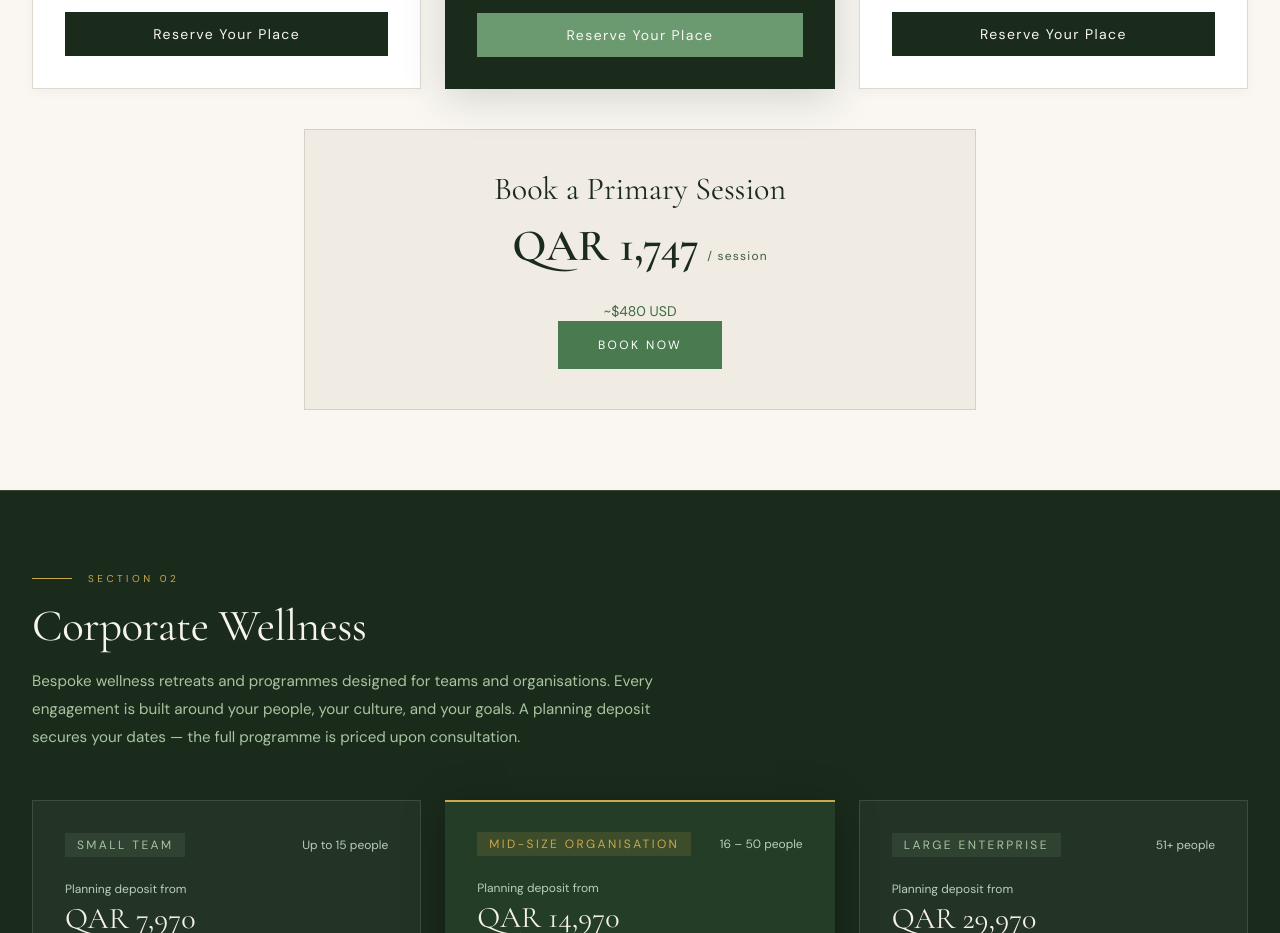
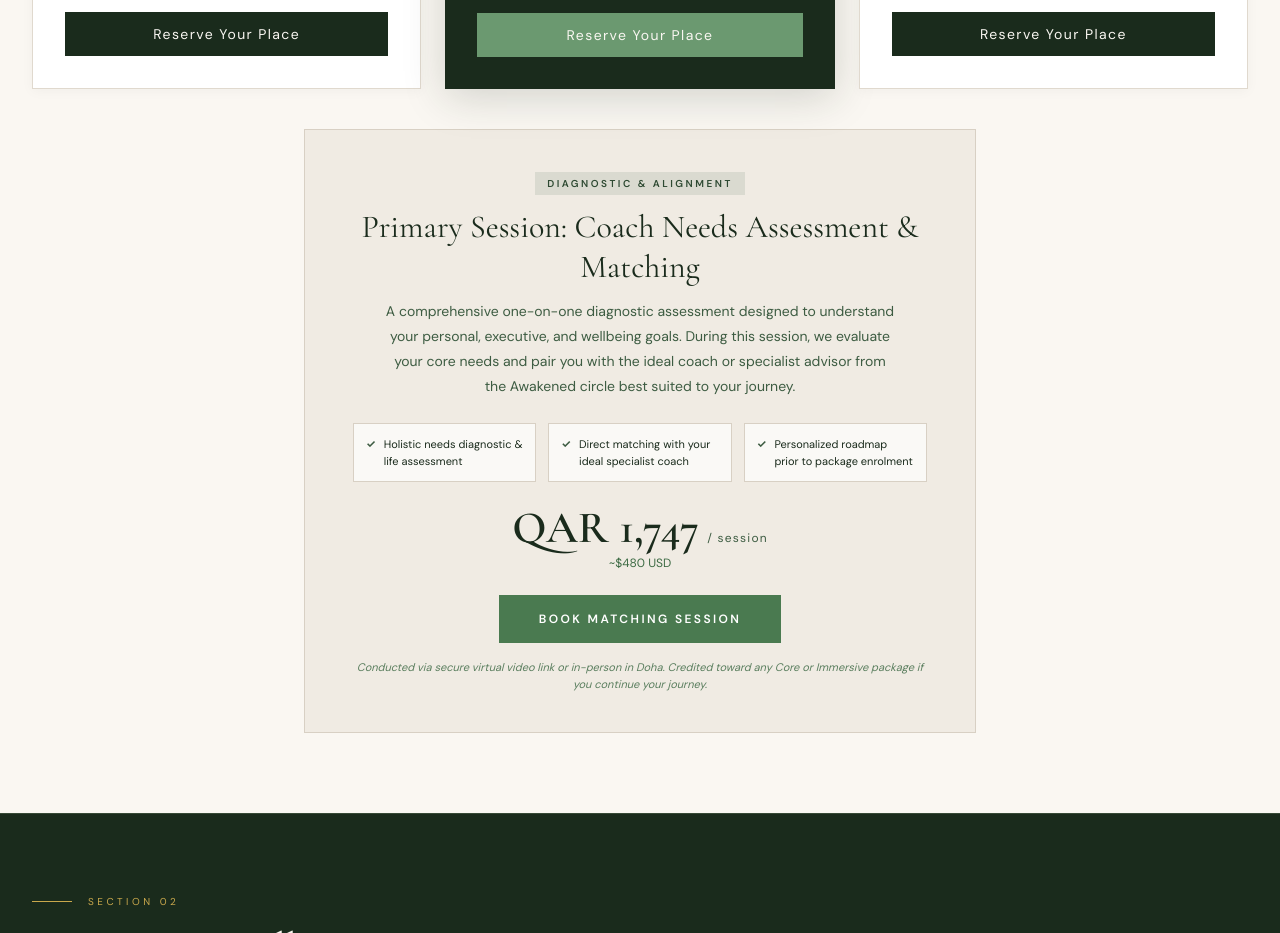
Before and after one commit to asmaahemaidy-del/awakened-main, a React (Vite) app: page /book in a window 1280 px wide. Shown: the part 1760-2693 px from the top of the page. Built offline with nearby package versions, Linux system fonts and the light colour scheme; a web font is replaced by a local one.

Commit message:
feat(book): enhance primary matching session description, diagnostic features and reassurance copy

```diff
--- a/src/pages/BookPage.jsx
+++ b/src/pages/BookPage.jsx
@@ -958,23 +958,92 @@ export function BookPage() {
         </div>
         <div className="max-w-7xl mx-auto px-8 pb-20">
           <div
-            className="max-w-2xl mx-auto px-10 py-10 text-center"
+            className="max-w-2xl mx-auto px-8 md:px-12 py-10 text-center"
             style={{
               background: "#F0EBE3",
               border: "1px solid #D8D0C4",
             }}
           >
+            <span
+              className="inline-block text-[10px] tracking-[0.25em] uppercase px-3 py-1 mb-3"
+              style={{
+                fontFamily: fontBody,
+                background: "rgba(61,92,66,0.12)",
+                color: "#2E4A32",
+                fontWeight: 600,
+              }}
+            >
+              {t("Diagnostic & Alignment", "جلسة التشخيص والمواءمة")}
+            </span>
+            <h3
+              style={{
+                fontFamily: fontHead,
+                fontSize: "clamp(1.5rem, 2.5vw, 2.2rem)",
+                color: "#1A2B1C",
+                lineHeight: 1.25,
+                marginBottom: "0.75rem",
+              }}
+            >
+              {t(
+                "Primary Session: Coach Needs Assessment & Matching",
+                "الجلسة الاستشارية الأولى: تحديد الاحتياجات والمواءمة مع المستشار",
+              )}
+            </h3>
             <p
-              style={{
-                fontFamily: fontHead,
-                fontSize: "clamp(1.4rem, 2.5vw, 2rem)",
-                color: "#1A2B1C",
-                lineHeight: 1.2,
+              className="text-xs md:text-sm max-w-lg mx-auto leading-relaxed mb-6"
+              style={{
+                fontFamily: fontBody,
+                color: "#3D5C42",
+                lineHeight: isAr ? 2 : 1.8,
               }}
             >
-              {t("Book a Primary Session", "احجز جلسة استشارية أولى")}
+              {t(
+                "A comprehensive one-on-one diagnostic assessment designed to understand your personal, executive, and wellbeing goals. During this session, we evaluate your core needs and pair you with the ideal coach or specialist advisor from the Awakened circle best suited to your journey.",
+                "جلسة تشخيصية فردية معمقة للتعرف على أهدافكم وتطلعاتكم الشخصية والقيادية. نعمل من خلالها على تقييم احتياجاتكم بدقة ومواءمتكم مع الموجه أو المستشار الأنسب من الدائرة الاستشارية لـ أوايكند لتوجيه مسيرتكم بأعلى معايير الخصوصية.",
+              )}
             </p>
-            <div className="flex items-baseline justify-center gap-2 mt-4 mb-8">
+
+            {/* Key matching features */}
+            <div
+              className="grid grid-cols-1 sm:grid-cols-3 gap-3 mb-6 text-left"
+              style={{
+                direction: isAr ? "rtl" : "ltr",
+              }}
+            >
+              {[
+                {
+                  en: "Holistic needs diagnostic & life assessment",
+                  ar: "تشخيص شامل للاحتياجات ونمط الحياة",
+                },
+                {
+                  en: "Direct matching with your ideal specialist coach",
+                  ar: "المواءمة المباشرة واختيار الموجه الأنسب لك",
+                },
+                {
+                  en: "Personalized roadmap prior to package enrolment",
+                  ar: "خارطة طريق مخصصة قبل بدء البرامج الممتدة",
+                },
+              ].map((feat, fi) => (
+                <div
+                  key={fi}
+                  className="p-3 bg-white/70 border border-[#D8D0C4] flex items-start gap-2"
+                >
+                  <span style={{ color: "#3D5C42", fontWeight: 700, fontSize: "11px" }}>✓</span>
+                  <span
+                    className="text-[11px]"
+                    style={{
+                      fontFamily: fontBody,
+                      color: "#1A2B1C",
+                      lineHeight: 1.5,
+                    }}
+                  >
+                    {t(feat.en, feat.ar)}
+                  </span>
+                </div>
+              ))}
+            </div>
+
+            <div className="flex items-baseline justify-center gap-2 mb-1">
               <span
                 style={{
                   fontFamily: fontHead,
@@ -998,7 +1067,7 @@ export function BookPage() {
               </span>
             </div>
             <p
-              className="text-sm mt-1 mb-0"
+              className="text-xs mt-0 mb-6"
               style={{
                 fontFamily: fontBody,
                 color: "var(--brand-sage)",
@@ -1007,6 +1076,7 @@ export function BookPage() {
               ~${SINGLE_SESSION_USD.toLocaleString("en-US")}
               {" USD"}
             </p>
+
             <button
               onClick={() => handleCheckout(PRIMARY_SESSION_SKU)}
               disabled={loadingSkuId === PRIMARY_SESSION_SKU}
@@ -1030,12 +1100,26 @@ export function BookPage() {
                 e.currentTarget.style.boxShadow = "none";
               }}
             >
-              <span className="text-xs tracking-[0.2em] uppercase">
+              <span className="text-xs tracking-[0.2em] uppercase font-semibold">
                 {loadingSkuId === PRIMARY_SESSION_SKU
                   ? t("Preparing checkout…", "جارٍ التحضير…")
-                  : t("Book Now", "احجز الآن")}
+                  : t("Book Matching Session", "احجز جلسة المواءمة")}
               </span>
             </button>
+
+            <p
+              className="text-[11px] mt-4 mb-0 text-center"
+              style={{
+                fontFamily: fontBody,
+                color: "#5A7E5E",
+                fontStyle: "italic",
+              }}
+            >
+              {t(
+                "Conducted via secure virtual video link or in-person in Doha. Credited toward any Core or Immersive package if you continue your journey.",
+                "تُعقد الجلسة عبر رابط مرئي خاص أو حضورياً في الدوحة. يُحتسب المبلغ كاملاً كرصيد عند اشتراكك في الباقات الاستشارية لاحقاً.",
+              )}
+            </p>
           </div>
         </div>
       </section>
```
